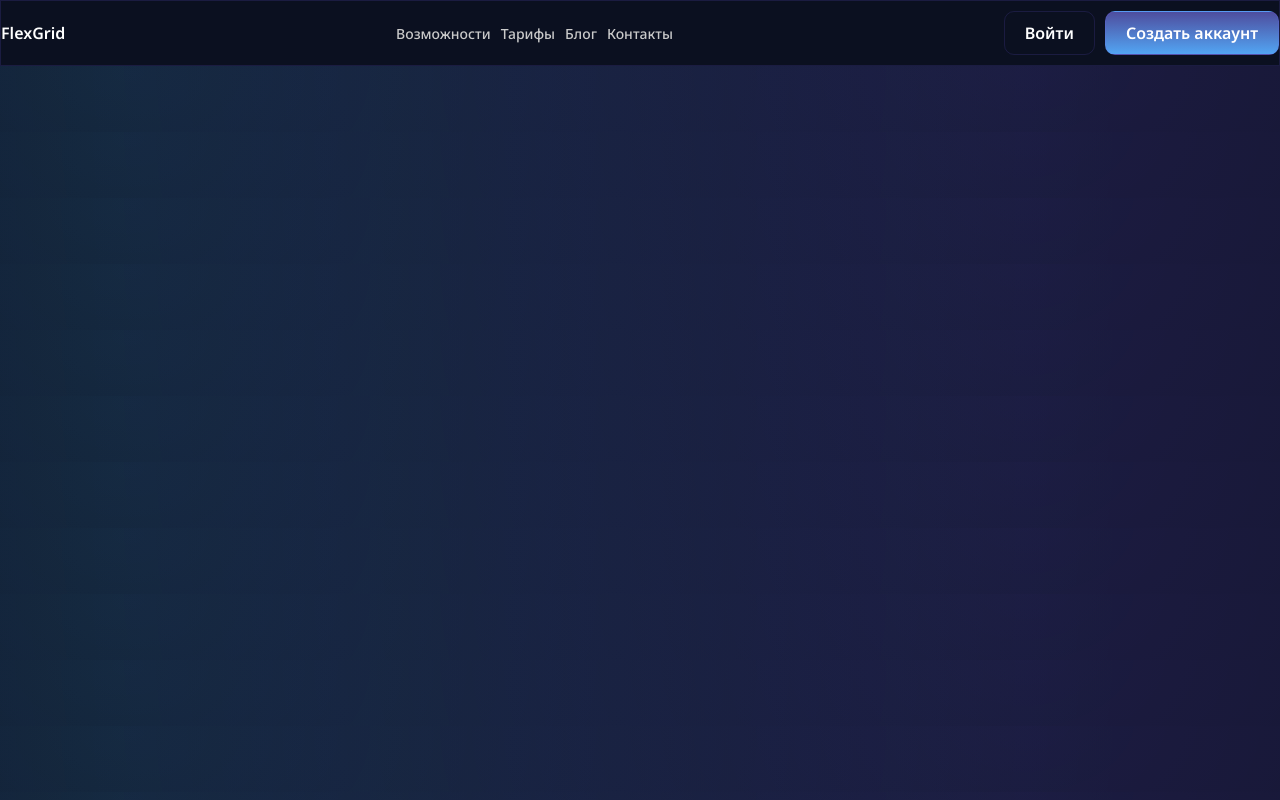
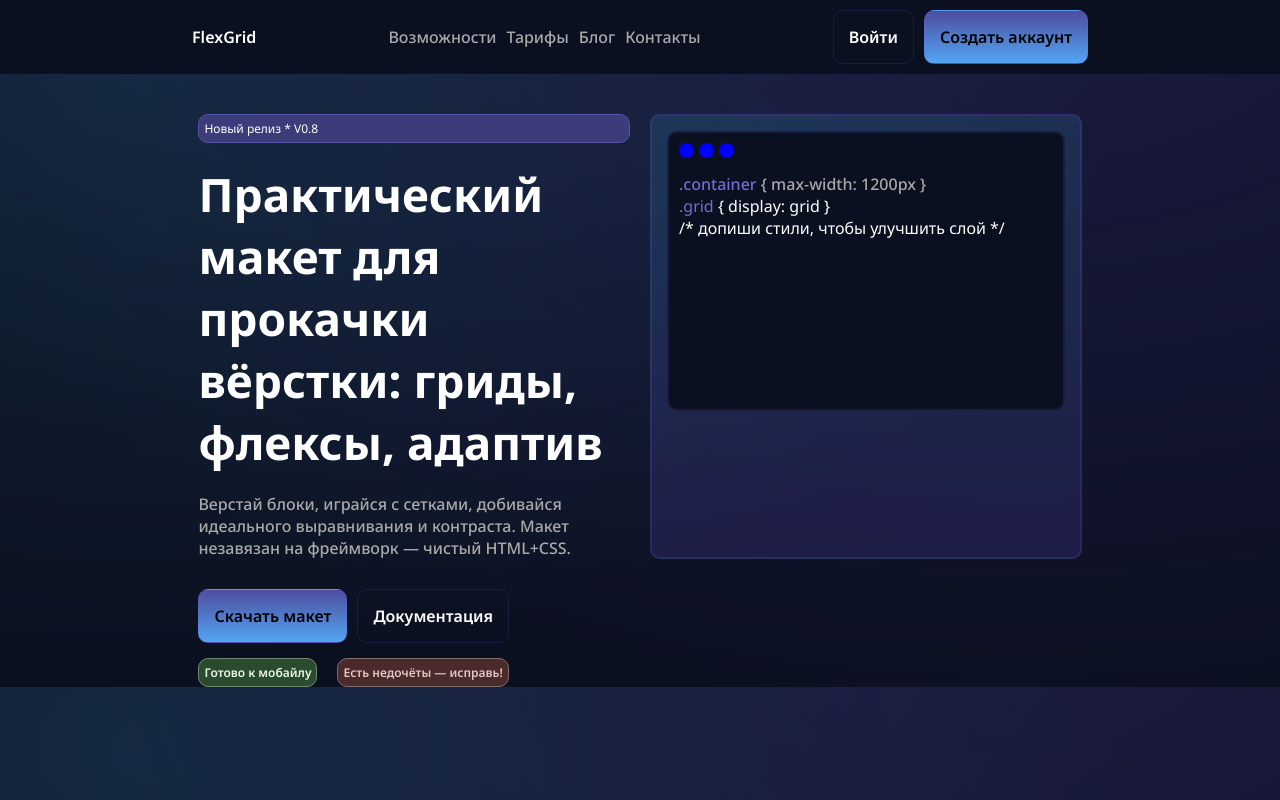
Before and after one commit to andropij/AI-CITE-training, a plain HTML site: page index.html in a window 1280 px wide. Drawn offline with Linux system fonts and the light colour scheme.

Commit message:
Сделал Хероу, доделать контейнер с текстом

```diff
--- a/index.html
+++ b/index.html
@@ -26,10 +26,52 @@
         <nav class="navbar-login flex">
           <a href="" class="btn btn-blk text-md"> <p>Войти</p> </a>
           <a href="" class="btn btn-blue text-md">
-            <p>Создать аккаунт</p>
+            <p class="text-black">Создать аккаунт</p>
           </a>
         </nav>
       </nav>
     </header>
+    <section class="container-big">
+      <!-- Герой, основной блок -->
+
+      <section class="grid margin-top">
+        <!-- Первая карточка -->
+
+        <div class="card">
+          <div class="card-header container">
+            <p class="text-sm--p">Новый релиз * V0.8</p>
+          </div>
+          <h1 class="text-xxl margin-top--sm">
+            Практический макет для прокачки вёрстки: гриды, флексы, адаптив
+          </h1>
+          <p class="text-sm--h margin-top--sm">
+            Верстай блоки, играйся с сетками, добивайся идеального выравнивания
+            и контраста. Макет незавязан на фреймворк — чистый HTML+CSS.
+          </p>
+        </div>
+        <div class="card2 container">
+          <div class="card-main container">
+            <div class="circles">
+              <div class="circle"></div>
+              <div class="circle"></div>
+              <div class="circle"></div>
+            </div>
+            <p class="text-sm--h"><span>.container</span> { max-width: 1200px }</p>
+            <p><span>.grid</span> { display: grid }</p>
+            <p>/* допиши стили, чтобы улучшить слой */</p>
+          </div>
+        </div>
+      </section>
+      <div class="hero-btn">
+        <a href="" class="btn btn-blue text-md"
+          ><p class="text-black">Скачать макет</p>
+        </a>
+        <a href="" class="btn text-md"> <p>Документация</p> </a>
+      </div>
+      <div class="hero-btn--color">
+        <p class="container text-md" id="green">Готово к мобайлу</p>
+        <p class="container text-md" id="red">Есть недочёты — исправь!</p>
+      </div>
+    </section>
   </body>
 </html>
--- a/style.css
+++ b/style.css
@@ -9,7 +9,7 @@
 :root {
     --bg: radial-gradient(1200px 800px at 80% -10%, rgba(124, 92, 255, .15), transparent), radial-gradient(1000px 600px at 10% 10%, rgba(64, 211, 255, .12), transparent), #0b1020;
     --font-color--white:#fff;
-    --font-color--p: #cacaca;
+    --font-color--h: #aaa9a9;
     --nav-color:#0b1020;
     --bg-btn: linear-gradient(#4e4d9e, #52a5f3 );
 }
@@ -19,31 +19,122 @@ body {
     color: var(--font-color--white);
 
     font-family: "Noto sans";
+
+}
+
+header {
+    background: var(--nav-color);
+
 }
 
 .navbar {
     position: sticky;
 
-    background: var(--nav-color);
+    width: 70%;
+
+    justify-self: center;
+
 }
 
 .navbar .navbar-menu a p:hover {
     transition: ease-in 0.3s;
+
     color: var(--font-color--white);
+}
+
+/* Герой, основной блок */
+
+.grid .card .card-header {
+    background: #3d3c7a;
+
+    border: 1px solid #5553a8;
+}
+
+.circles {
+    display: flex;
+
+    align-items: center;
+
+    gap: 5px;
+    margin-bottom: 15px;
+
+
+}
+
+.grid .card2 {
+    background: linear-gradient(rgba(64, 211, 255, .12),  rgba(124, 92, 255, .15) );
+}
+
+.grid .card2 .card-main {
+    background: var(--nav-color);
+
+    padding: 10px 10px 170px;
+    margin: 10px;
+}
+
+.card-main span {
+    color: #706ed1;
+}
+
+.hero-btn {
+    display: flex;
+    justify-content: start;
+    gap: 10px;
+    margin-top: 30px;
+}
+
+.hero-btn--color {
+    display: flex;
+    justify-content: start;
+    gap: 20px;
+    margin-top: 15px;
+}
+
+.hero-btn--color #green {
+    background: #2a4b2e;
+
+    border: 1px solid #6d8a71;
+
+    align-items: center;
+
+    font-size: 12px;
+
+    color: #e9f7ea;
+
+}
+
+
+.hero-btn--color #red {
+    background: #4b2a2a;
+
+    border: 1px solid #816d6d;
+
+    font-size: 12px;
+
+    color: #e4c6c6;
 }
 
 
 /* Utility селекторы */
+
+    .circle {
+      width: 15px;
+      height: 15px;
+      background-color: blue; /* Пример цвета */
+      border-radius: 50%;
+    }
+
     .btn {
        border: 1px solid rgba(124, 92, 255, .15);
        border-radius: 10px;
 
-       padding: 10px 20px;
+       padding: 15px 15px;
 
     }
 
     .btn-blue {
         background: var(--bg-btn) ;
+
     }
 
     .flex {
@@ -55,20 +146,40 @@ body {
         gap: 10px;
     }
 
+    .grid {
+        display: grid;
+        grid-template-columns: 1fr 1fr;
+        gap: 20px;
+    }
+
     .margin-top {
+        margin-top: 40px;
+    }
 
+    .margin-top--sm {
+        margin-top: 20px;
     }
 
     .container-nav {
-        border: 1px solid rgba(124, 92, 255, .15);
+        border: 2px solid var(--bg);
 
         padding: 10px 0;
+
 
     }
 
     .container {
-        border: 1px solid rgba(124, 92, 255, .15);
+        border: 2px solid rgba(124, 92, 255, .15);
         border-radius: 10px;
+        padding: 5px;
+    }
+
+    .container-big {
+
+        width: 69%;
+
+        justify-self: center;
+
     }
 
 
@@ -76,7 +187,7 @@ body {
 /* Шрифты */
 
 .text-xxl {
-    font-size: 64px;
+    font-size: 46px;
 }
 
 .text-xl {
@@ -90,16 +201,16 @@ body {
 }
 
 .text-sm--h {
-    font-size: 14px;
+    font-size: 16px;
     font-weight: 500;
-    color: var(--font-color--p);
+    color: var(--font-color--h);
 }
 
 .text-sm--p {
-    font-size: 18px;
-    font-weight: 200;
+    font-size: 12px;
+    font-weight: 400;
 }
 
 .text-black {
-
+     color: black;
 }
```
